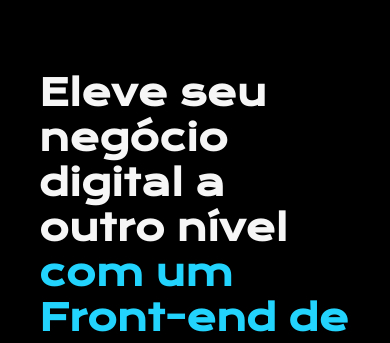
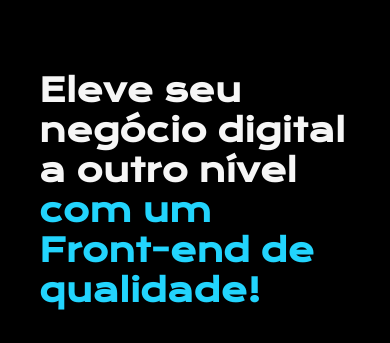
Before and after one commit to guiflins/LandingPageFront-end, a plain HTML site: page index.html in a window 390 px wide. Shown: the part 490-833 px from the top of the page. Drawn offline with nearby package versions, Linux system fonts and the light colour scheme.

Commit message:
Landing Page HTML e CSS

```diff
--- a/styles/atv8.css
+++ b/styles/atv8.css
@@ -154,4 +154,9 @@ strong {
     .apresentacao_conteudo_texto {
         font-size: 1rem;
     }
+
+    .apresentacao_conteudo_titulo {
+    font-size: 2rem;
+
 }
+}
```
